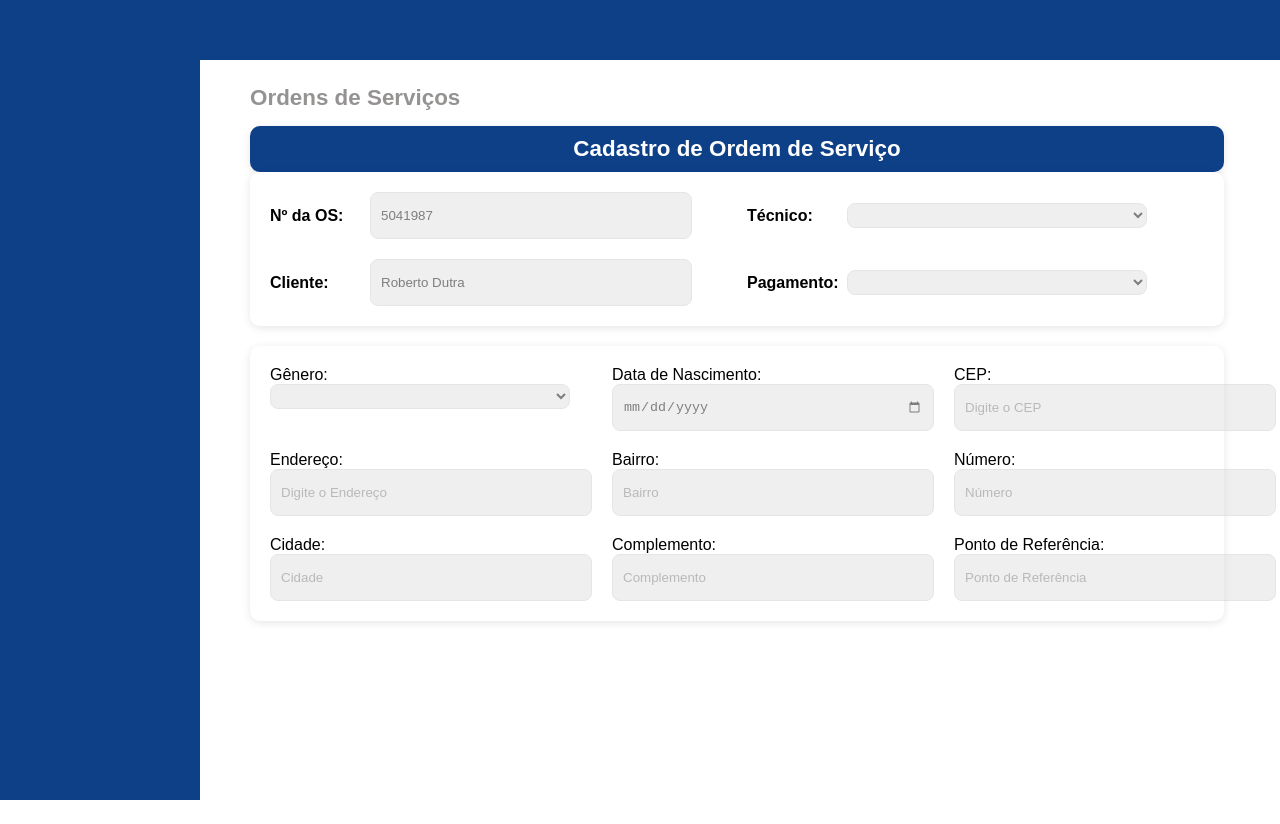
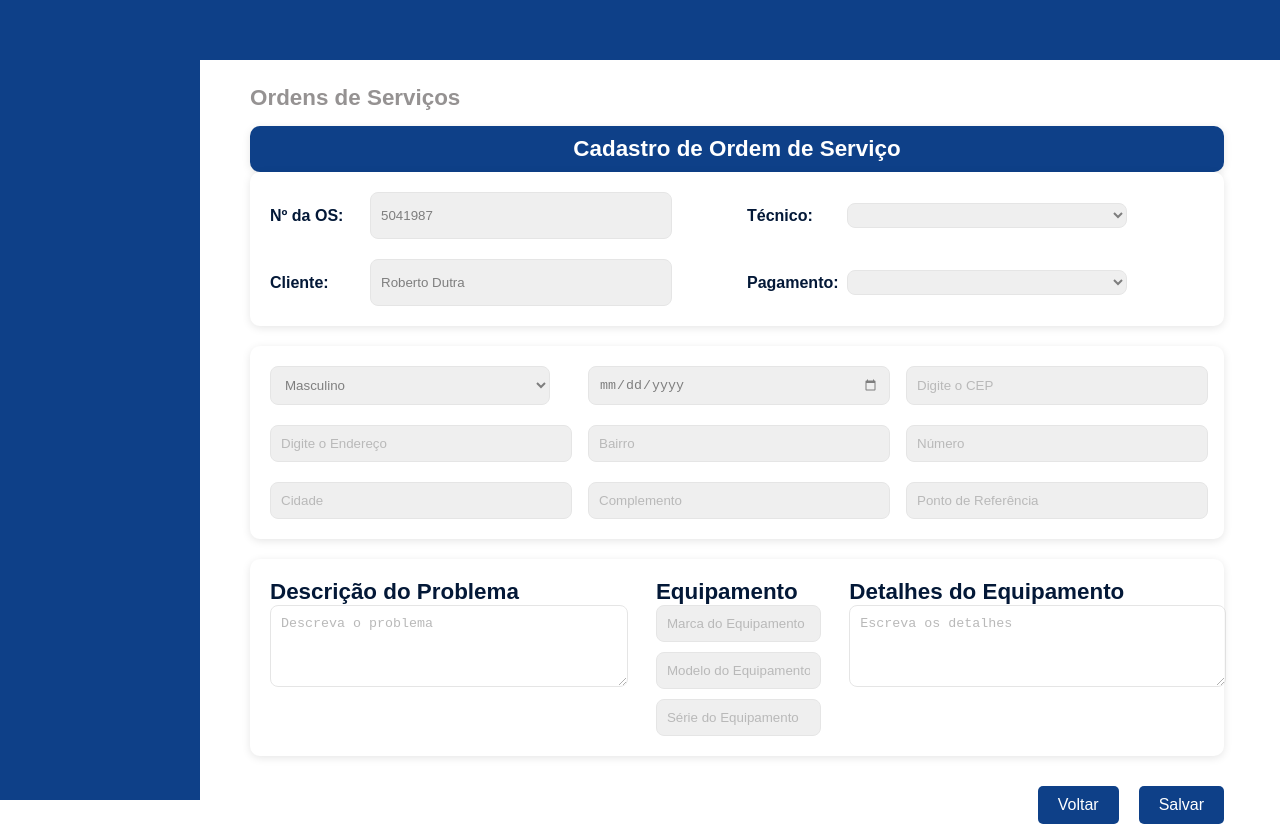
Before and after one commit to SQUAD-42-Accenture/front-end, a React (Vite) app in the folder servpro/: page /cadastrarordemservico in a window 1280 px wide. Before the commit the page ends 800 px from the top, so only its background shows below. Built offline with nearby package versions, Linux system fonts and the light colour scheme.

Commit message:
ajustes
ajustes

```diff
--- a/servpro/src/pages/CadastroDeOS/CadastroOS.jsx
+++ b/servpro/src/pages/CadastroDeOS/CadastroOS.jsx
@@ -78,7 +78,6 @@ const CadastroOrdemServico = () => {
 
         <section className="dadosCliente-os">
           <div className="inputField-os">
-            <label htmlFor="genero">Gênero:</label>
             <select id="genero">
               <option>Masculino</option>
               <option>Feminino</option>
@@ -86,7 +85,6 @@ const CadastroOrdemServico = () => {
             </select>
           </div>
           <div className="inputField-os">
-            <label htmlFor="nascimento">Data de Nascimento:</label>
             <input
               type="date"
               id="nascimento"
@@ -95,7 +93,6 @@ const CadastroOrdemServico = () => {
             />
           </div>
           <div className="inputField-os">
-            <label htmlFor="cep">CEP:</label>
             <input
               type="text"
               id="cep"
@@ -105,7 +102,6 @@ const CadastroOrdemServico = () => {
             />
           </div>
           <div className="inputField-os">
-            <label htmlFor="endereco">Endereço:</label>
             <input
               type="text"
               id="endereco"
@@ -115,7 +111,6 @@ const CadastroOrdemServico = () => {
             />
           </div>
           <div className="inputField-os">
-            <label htmlFor="bairro">Bairro:</label>
             <input
               type="text"
               id="bairro"
@@ -125,7 +120,6 @@ const CadastroOrdemServico = () => {
             />
           </div>
           <div className="inputField-os">
-            <label htmlFor="numero">Número:</label>
             <input
               type="text"
               id="numero"
@@ -135,7 +129,6 @@ const CadastroOrdemServico = () => {
             />
           </div>
           <div className="inputField-os">
-            <label htmlFor="cidade">Cidade:</label>
             <input
               type="text"
               id="cidade"
@@ -145,7 +138,6 @@ const CadastroOrdemServico = () => {
             />
           </div>
           <div className="inputField-os">
-            <label htmlFor="complemento">Complemento:</label>
             <input
               type="text"
               id="complemento"
@@ -155,7 +147,6 @@ const CadastroOrdemServico = () => {
             />
           </div>
           <div className="inputField-os">
-            <label htmlFor="referencia">Ponto de Referência:</label>
             <input
               type="text"
               id="referencia"
@@ -166,30 +157,28 @@ const CadastroOrdemServico = () => {
           </div>
         </section>
 
-        {/*
+
         <section className="descricaoEquipamento-os">
           <div className="campoDescricao-os">
-            <label htmlFor="descricao">Descrição do Problema:</label>
+            <label htmlFor="descricao">Descrição do Problema</label>
             <textarea id="descricao" rows={2} placeholder="Descreva o problema" />
           </div>
 
           <div className="campoEquipamento-os">
             <div className="inputField-os">
-              <label htmlFor="marca">Marca:</label>
+            <label htmlFor="equipamento">Equipamento</label>
               <input type="text" id="marca" placeholder="Marca do Equipamento" />
             </div>
             <div className="inputField-os">
-              <label htmlFor="modelo">Modelo:</label>
               <input type="text" id="modelo" placeholder="Modelo do Equipamento" />
             </div>
             <div className="inputField-os">
-              <label htmlFor="serie">Série:</label>
               <input type="text" id="serie" placeholder="Série do Equipamento" />
             </div>
           </div>
 
           <div className="campoDetalhes-os">
-            <label htmlFor="detalhes">Detalhes do Equipamento:</label>
+            <label htmlFor="detalhes">Detalhes do Equipamento</label>
             <textarea id="detalhes" rows={4} placeholder="Escreva os detalhes" />
           </div>
         </section>
@@ -198,7 +187,7 @@ const CadastroOrdemServico = () => {
           <button className="botaoVoltar-os">Voltar</button>
           <button className="botaoSalvar-os">Salvar</button>
         </div>
-        */}
+
       </div>
     </div>
   );
--- a/servpro/src/pages/CadastroDeOS/styles.css
+++ b/servpro/src/pages/CadastroDeOS/styles.css
@@ -8,6 +8,14 @@
   min-height: calc(100vh - 100px);
   padding-top: 55px;
   margin-left: 200px;
+}
+
+.cabecalhoTitulo,
+.cabecalhoOrdem-os,
+.descricaoEquipamento-os,
+.dadosCliente-os
+{
+  box-shadow: 0 2px 8px rgba(0, 0, 0, 0.1);
 }
 
 .CadastroDeOS-os {
@@ -38,10 +46,11 @@
   color: white;
   font-size: 1.4rem;
   border-radius: 10px;
-  box-shadow: 0 2px 8px rgba(0, 0, 0, 0.1);
 }
 
-.cabecalhoOrdem-os {
+.cabecalhoOrdem-os,
+.descricaoEquipamento-os,
+.dadosCliente-os {
   display: grid;
   grid-template-columns: repeat(2, 1fr);
   gap: 20px;
@@ -49,7 +58,6 @@
   margin-left: 50px;
   background-color: white;
   border-radius: 10px;
-  box-shadow: 0 2px 8px rgba(0, 0, 0, 0.1);
 }
 
 .campoNumeroOS-os,
@@ -65,33 +73,14 @@ label[for="tecnico"],
 label[for="cliente"],
 label[for="pagamento"] {
   font-weight: bold;
+  color: #031837;
   margin-right: 20px;
   width: 80px;
-}
-
-.campoNumeroOS-os input,
-.campoCliente-os input,
-.campoTecnico-os select,
-.campoPagamento-os select {
-  width: 100%;
-  padding: 10px;
-  border-radius: 8px;
-  border: 1px solid #ccc;
-  max-width: 300px;
-  opacity: 0.5;
-  flex: 1;
 }
 
  .dadosCliente-os {
   display: grid;
   grid-template-columns: repeat(3, 1fr);
-  gap: 20px;
-  padding: 20px;
-  margin-left: 50px;
-  margin-top: 20px;
-  background-color: white;
-  border-radius: 10px;
-  box-shadow: 0 2px 8px rgba(0, 0, 0, 0.1);
 }
 
 .inputField-os {
@@ -99,24 +88,45 @@ label[for="pagamento"] {
   flex-direction: column;
 }
 
+.campoNumeroOS-os input,
+.campoCliente-os input,
+.campoTecnico-os select,
+.campoPagamento-os select,
 .inputField-os input,
 .inputField-os select {
+  width: 100%;
+  max-width: 280px;
+  flex: 1;
   padding: 10px;
   border-radius: 8px;
   border: 1px solid #ccc;
   opacity: 0.5;
 }
 
-/*
-.descricaoEquipamento-os {
-  display: grid;
-  grid-template-columns: 2fr 1fr;
-  gap: 20px;
-  margin-bottom: 20px;
+label[for="equipamento"],
+label[for="descricao"],
+label[for="detalhes"] {
+  font-weight: bold;
+  font-size: 1.4rem;
+  color: #031837;
+  margin-right: 20px;
+  width: 80px;
+}
+
+.descricaoEquipamento-os{
+  display: flex;
+  flex-direction: row;
+  justify-content: center;
+  gap: 50px;
   padding: 20px;
+  margin-left: 50px;
   background-color: white;
   border-radius: 10px;
-  box-shadow: 0 2px 8px rgba(0, 0, 0, 0.1);
+}
+
+.descricaoEquipamento-os,
+.dadosCliente-os {
+  margin-top: 20px;
 }
 
 .campoDescricao-os textarea,
@@ -141,12 +151,13 @@ label[for="pagamento"] {
   border-radius: 8px;
   border: 1px solid #ccc;
   opacity: 0.5;
-} */
+}
 
-/* .botoes-os {
+.botoes-os {
   display: flex;
-  justify-content: space-between;
-  padding: 20px;
+  justify-content: end;
+  gap: 20px;
+  margin-top: 30px;
 }
 
 .botaoVoltar-os,
@@ -159,93 +170,3 @@ label[for="pagamento"] {
   font-size: 16px;
   cursor: pointer;
 }
-
-.cabecalhoOrdem-os {
-  margin-left: 100px;
-  margin-top: 30px;
-  gap: 100px;
-}
-
-.dadosCliente-os {
-  margin-left: 100px;
-  margin-top: 30px;
-}
-
-.descricaoEquipamento-os {
-  display: grid;
-  grid-template-columns: 1fr 1fr;
-  gap: 20px;
-  margin-bottom: 20px;
-  padding: 20px;
-  background-color: white;
-  border-radius: 10px;
-  box-shadow: 0 2px 8px rgba(0, 0, 0, 0.1);
-}
-
-.campoDescricao-os,
-.campoDetalhes-os {
-  display: flex;
-  flex-direction: column;
-}
-
-.campoDescricao-os textarea,
-.campoDetalhes-os textarea {
-  width: 45%;
-  height: 70px;
-  padding: 10px;
-  border-radius: 8px;
-  border: 1px solid #ccc;
-  opacity: 0.5;
-}
-
-.campoEquipamento-os {
-  display: grid;
-  grid-template-columns: 1fr;
-  gap: 10px;
-}
-
-.campoEquipamento-os input {
-  width: 100%;
-  padding: 8px;
-  border-radius: 8px;
-  border: 1px solid #ccc;
-  opacity: 0.5;
-}
-
-.inputField-os {
-  width: 60%;
-}
-
-.descricaoEquipamento-os {
-    margin-left: 100px;
-    padding: 10px
-}
-
-.campoDescricao-os,
-.campoDetalhes-os {
-    margin-bottom: 15px;
-}
-
-.inputField-os {
-    display: flex;
-    flex-direction: column;
-    align-items: flex-start;
-}
-
-.inputField-os input,
-.campoDescricao-os textarea,
-.campoDetalhes-os textarea {
-    width: 80%;
-    padding: 8px;
-    border-radius: 8px;
-    border: 1px solid #ccc;
-    opacity: 0.5;
-}
-.campoDetalhes-os label {
-    margin-bottom: 5px;
-    display: block;
-}
-
-.campoDetalhes-os textarea {
-    margin-top: 5px;
-} */
```
